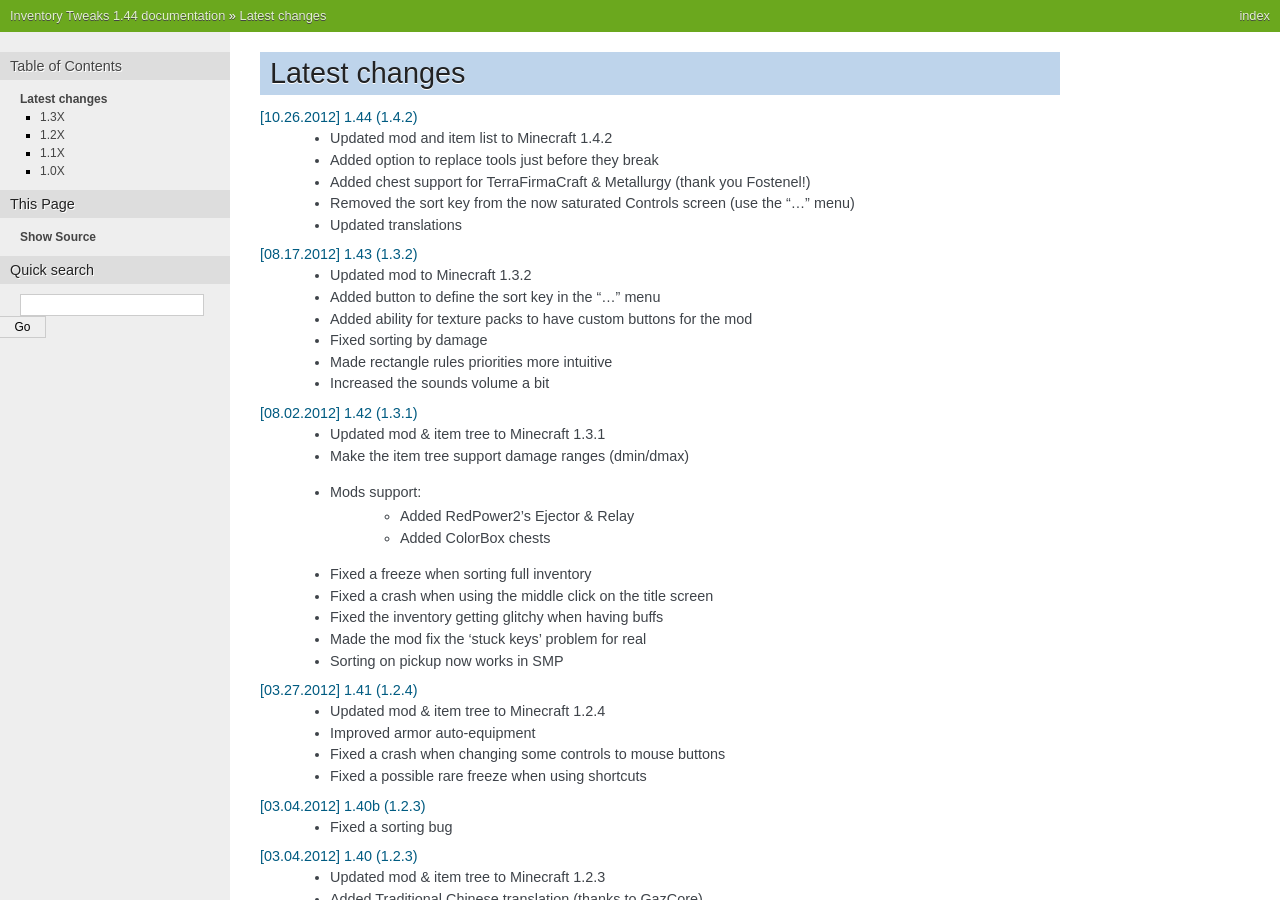
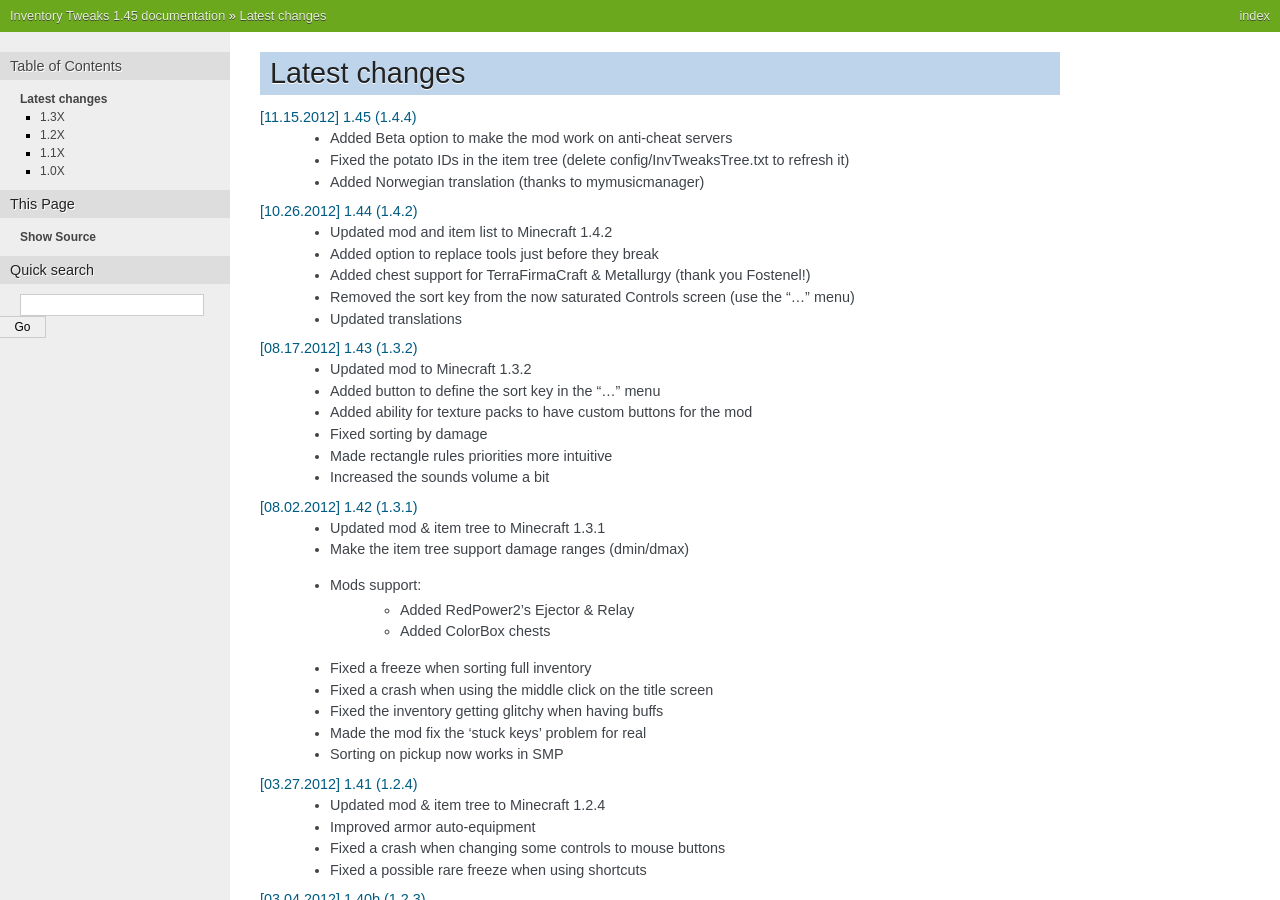
Before and after one commit to Inventory-Tweaks/Docs, a Sphinx documentation site: the page built from docs/changelog.txt, in a window 1280 px wide and 900 px high. Built offline with Sphinx 7.4.7, drawn with Linux system fonts in a browser that asks for light colours; some of the changed text lies outside the part shown.

Commit message:
Upgrade sources to 1.4.4 (untested)

```diff
--- a/docs/changelog.txt
+++ b/docs/changelog.txt
@@ -2,6 +2,11 @@
 
 Latest changes
 ==============
+
+`[11.15.2012] 1.45 (1.4.4) <???>`_
+ * Added Beta option to make the mod work on anti-cheat servers
+ * Fixed the potato IDs in the item tree (delete config/InvTweaksTree.txt to refresh it)
+ * Added Norwegian translation (thanks to mymusicmanager)
 
 `[10.26.2012] 1.44 (1.4.2) <http://adf.ly/E3TGa>`_
  * Updated mod and item list to Minecraft 1.4.2
--- a/docs/conf.py
+++ b/docs/conf.py
@@ -48,9 +48,9 @@ copyright = u'2012, Jimeo Wan'
 # built documents.
 #
 # The short X.Y version.
-version = '1.44'
+version = '1.45'
 # The full version, including alpha/beta/rc tags.
-release = '1.44'
+release = '1.45'
 
 # The language for content autogenerated by Sphinx. Refer to documentation
 # for a list of supported languages.
--- a/docs/download.txt
+++ b/docs/download.txt
@@ -1,3 +1,8 @@
+.. image:: _static/img/dl.png
+  :align: left
+
+`Inventory Tweaks 1.45 <???>`_ for **Minecraft 1.4.4** (requires `Forge <http://www.minecraftforge.net/forum/index.php/board,3.0.html>`_ or `ModLoader <http://www.minecraftforum.net/topic/75440->`_) | `Mirror <http://dl.dropbox.com/u/7592975/InvTweaks/InvTweaks-1.45-1.4.4.zip>`_
+
 .. image:: _static/img/dl.png
   :align: left
 
```
Also changed, not shown: README.md (+1 -1 lines).
